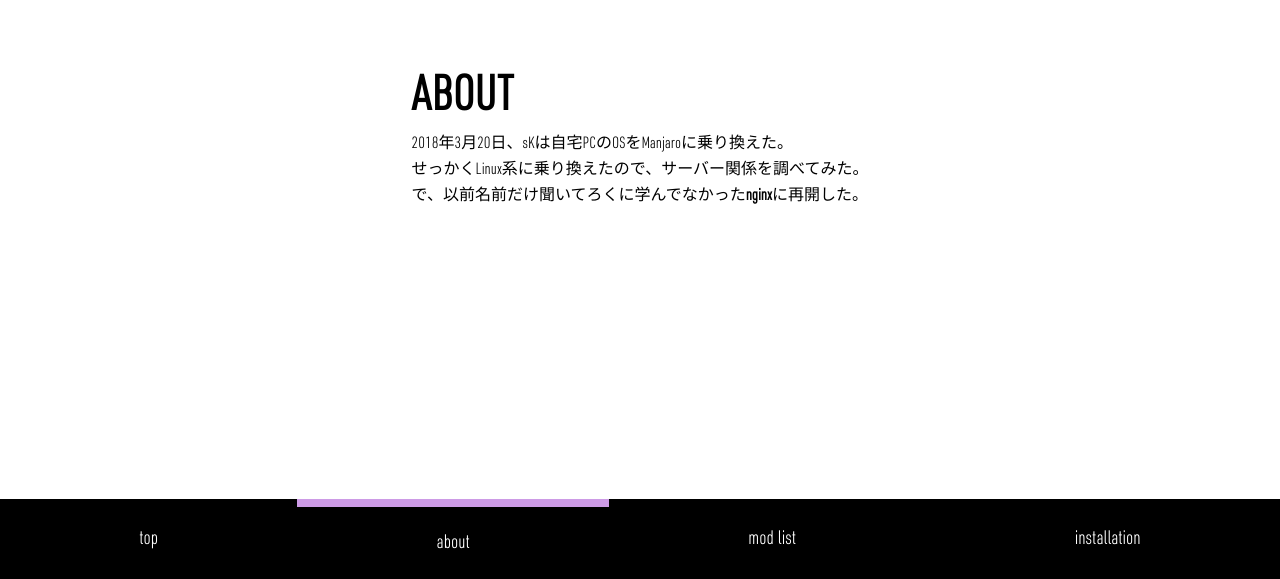
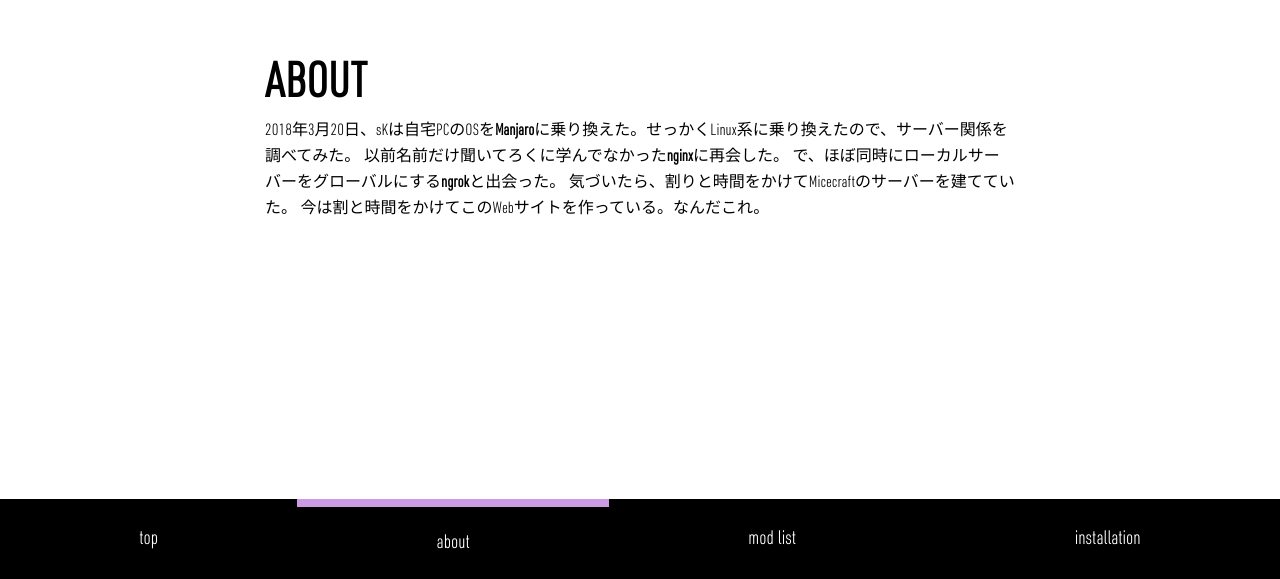
Before and after one commit to sKawashima/mcServer1803, a Nuxt app: page /about in a window 1280 px wide. Shown: the part 221-800 px from the top of the page. Built offline with nearby package versions, Linux system fonts and the light colour scheme.

Commit message:
make about

```diff
--- a/pages/about.vue
+++ b/pages/about.vue
@@ -2,9 +2,12 @@
 section.container
   div
     h1 ABOUT
-    p 2018年3月20日、sKは自宅PCのOSをManjaroに乗り換えた。
-    p せっかくLinux系に乗り換えたので、サーバー関係を調べてみた。
-    p で、以前名前だけ聞いてろくに学んでなかった<b>nginx</b>に再開した。
+    p 2018年3月20日、sKは自宅PCのOSを<b>Manjaro</b>に乗り換えた。
+       | せっかくLinux系に乗り換えたので、サーバー関係を調べてみた。
+       | 以前名前だけ聞いてろくに学んでなかった<b>nginx</b>に再会した。
+       | で、ほぼ同時にローカルサーバーをグローバルにする<b>ngrok</b>と出会った。
+       | 気づいたら、割りと時間をかけてMicecraftのサーバーを建てていた。
+       | 今は割と時間をかけてこのWebサイトを作っている。なんだこれ。
 </template>
 
 <script>
@@ -13,4 +16,6 @@ export default {
 </script>
 
 <style lang='sass' scoped>
+  p
+    max-width: 750px
 </style>
```
